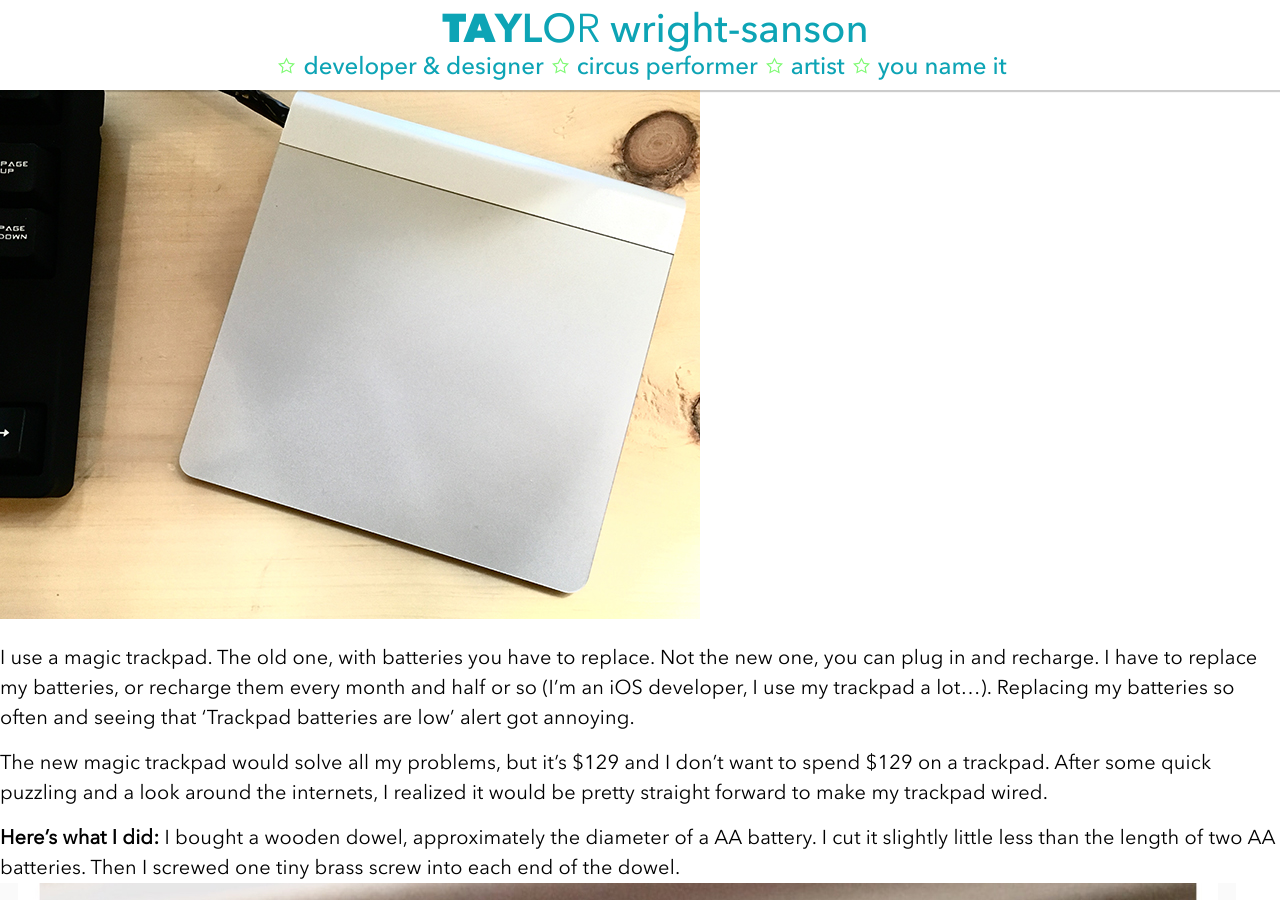
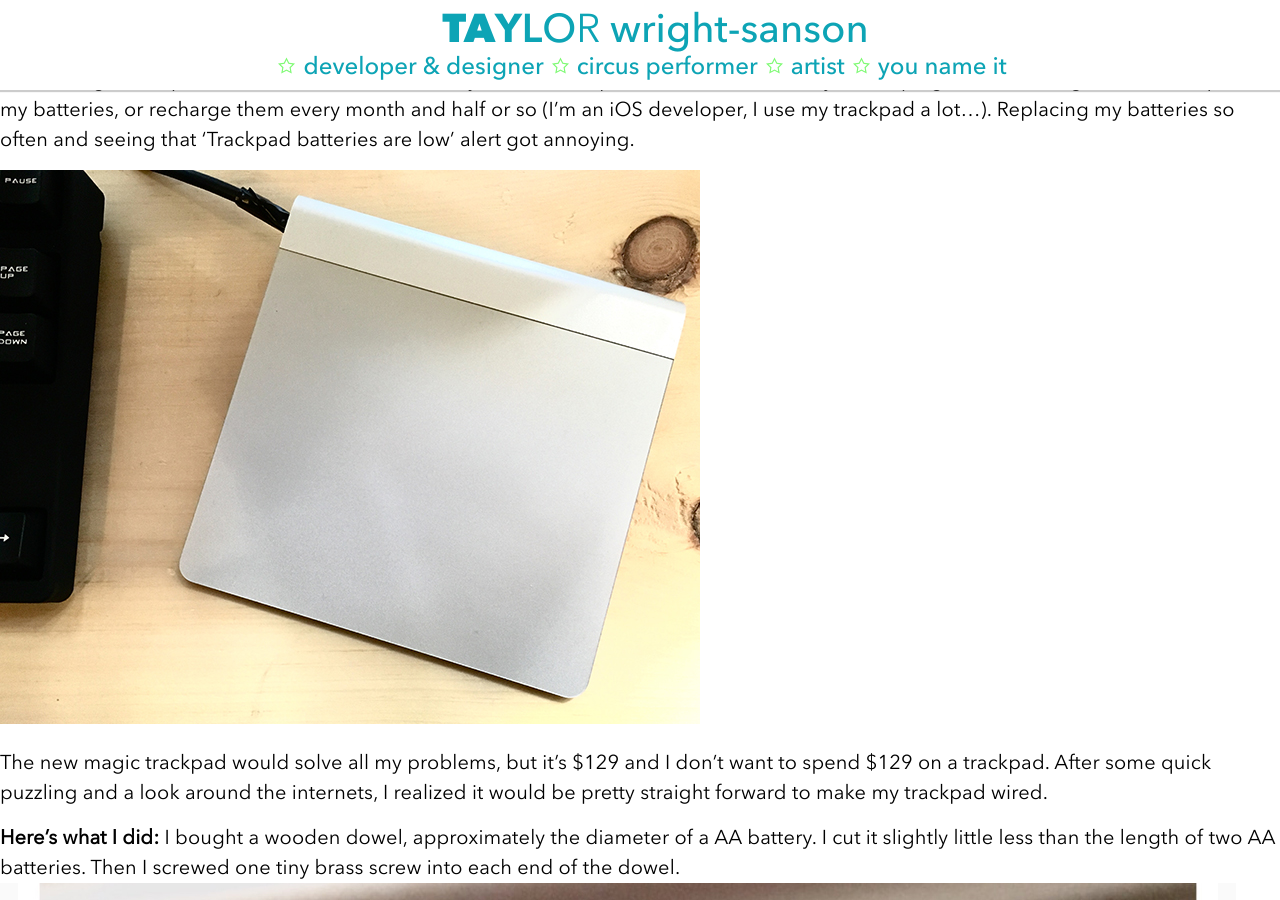
Before and after one commit to Xeaza/xeaza.github.io, a Jekyll site: the page built from _posts/2016-02-29-Batteries-Suck.md, in a window 1280 px wide and 900 px high. Built offline with Jekyll 4.4.1, drawn with Linux system fonts in a browser that asks for light colours; nearby versions of some CDN libraries.

```diff
--- a/_posts/2016-02-29-Batteries-Suck.md
+++ b/_posts/2016-02-29-Batteries-Suck.md
@@ -2,9 +2,9 @@
 layout: post
 title: Batteries Suck!
 ---
+I use a magic trackpad. The old one, with batteries you have to replace. Not the new one, you can plug in and recharge. I have to replace my batteries, or recharge them every month and half or so (I’m an iOS developer, I use my trackpad a lot…). Replacing my batteries so often and seeing that ‘Trackpad batteries are low’ alert got annoying.
+
 ![alt text](/images/blog/finished.jpg "Wired trackpad")
-
-I use a magic trackpad. The old one, with batteries you have to replace. Not the new one, you can plug in and recharge. I have to replace my batteries, or recharge them every month and half or so (I’m an iOS developer, I use my trackpad a lot…). Replacing my batteries so often and seeing that ‘Trackpad batteries are low’ alert got annoying.
 
 The new magic trackpad would solve all my problems, but it’s $129 and I don’t want to spend $129 on a trackpad. After some quick puzzling and a look around the internets, I realized it would be pretty straight forward to make my trackpad wired.
 
```
Also changed, not shown: images/blog/stripped_USB.jpg, 1 other file.
